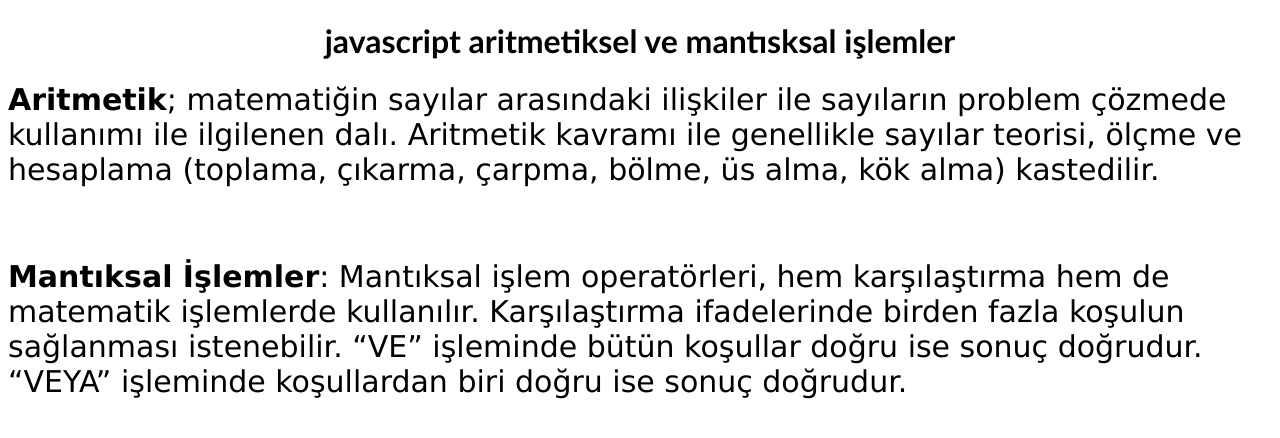
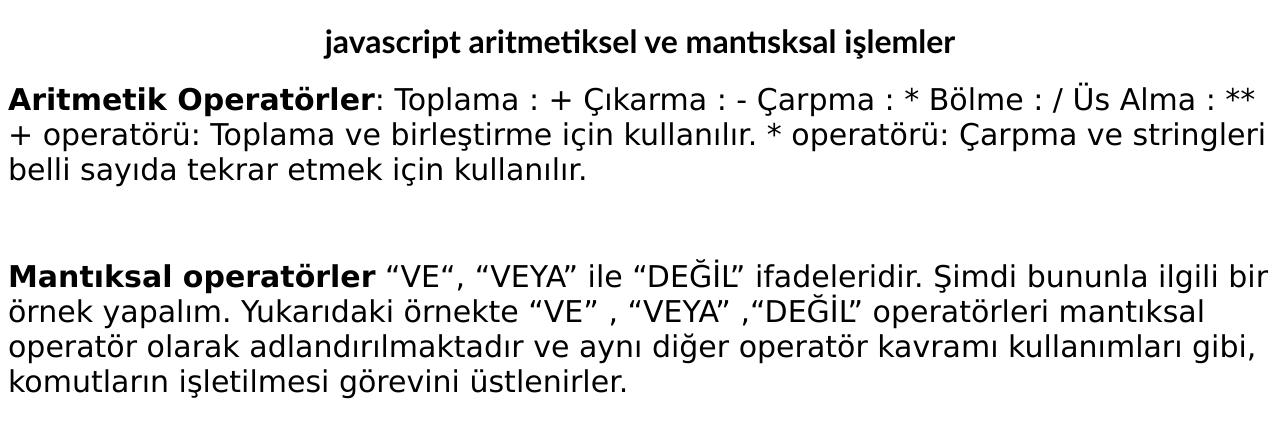
Before and after one commit to serdkan/ortak, a website: page burak/odev2.html in a window 1280 px wide. Drawn offline with Linux system fonts and the light colour scheme.

Commit message:
burak odev

```diff
--- a/burak/odev2.html
+++ b/burak/odev2.html
@@ -38,14 +38,14 @@
     <script>
         document.getElementById("h1").innerHTML = `javascript aritmetiksel ve mantısksal işlemler`
 
-        document.getElementById("aritmatik").innerHTML = `<b>Aritmetik</b>; matematiğin sayılar arasındaki ilişkiler ile sayıların problem çözmede kullanımı ile ilgilenen dalı.
-         Aritmetik kavramı ile genellikle sayılar teorisi,
-          ölçme ve hesaplama (toplama, çıkarma, çarpma, bölme, üs alma, kök alma) kastedilir.`
+        document.getElementById("aritmatik").innerHTML = `
+         <b>Aritmetik Operatörler</b>: Toplama : + Çıkarma : - Çarpma : * Bölme : / Üs Alma : ** + operatörü: Toplama ve birleştirme için kullanılır.
+         * operatörü: Çarpma ve stringleri belli sayıda tekrar etmek için kullanılır.`
 
-          document.getElementById("mantisksal").innerHTML = `
-<b>Mantıksal İşlemler</b>: Mantıksal işlem operatörleri, hem karşılaştırma hem de matematik işlemlerde kullanılır. Karşılaştırma ifadelerinde birden fazla koşulun sağlanması istenebilir.
- “VE” işleminde bütün koşullar doğru ise sonuç doğrudur.
-  “VEYA” işleminde koşullardan biri doğru ise sonuç doğrudur.`
+          document.getElementById("mantisksal").innerHTML = `<b>Mantıksal operatörler</b> “VE“, “VEYA” ile “DEĞİL” ifadeleridir.
+           Şimdi bununla ilgili bir örnek yapalım. Yukarıdaki örnekte “VE” , “VEYA” ,“DEĞİL” operatörleri mantıksal operatör
+           olarak adlandırılmaktadır ve aynı diğer operatör kavramı kullanımları gibi,
+           komutların işletilmesi görevini üstlenirler.`
     </script>
 </body>
 </html>
```
